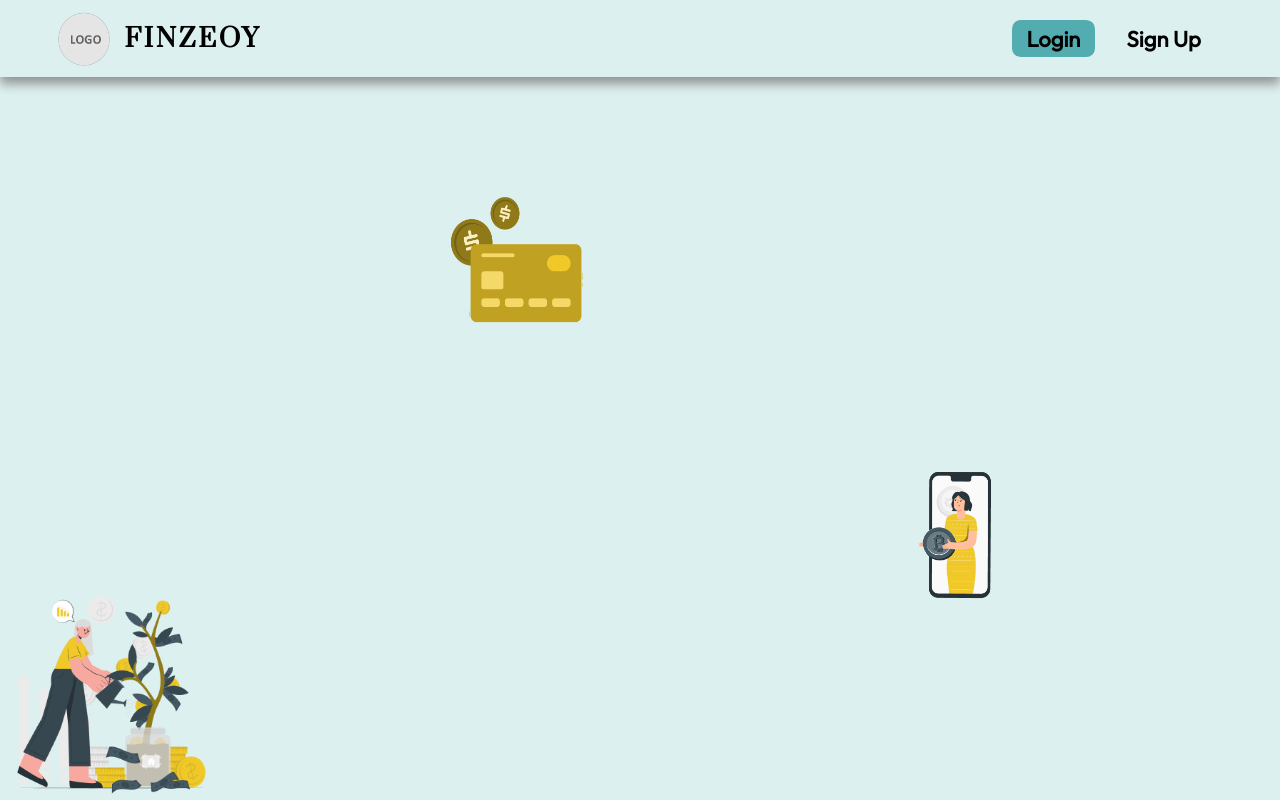
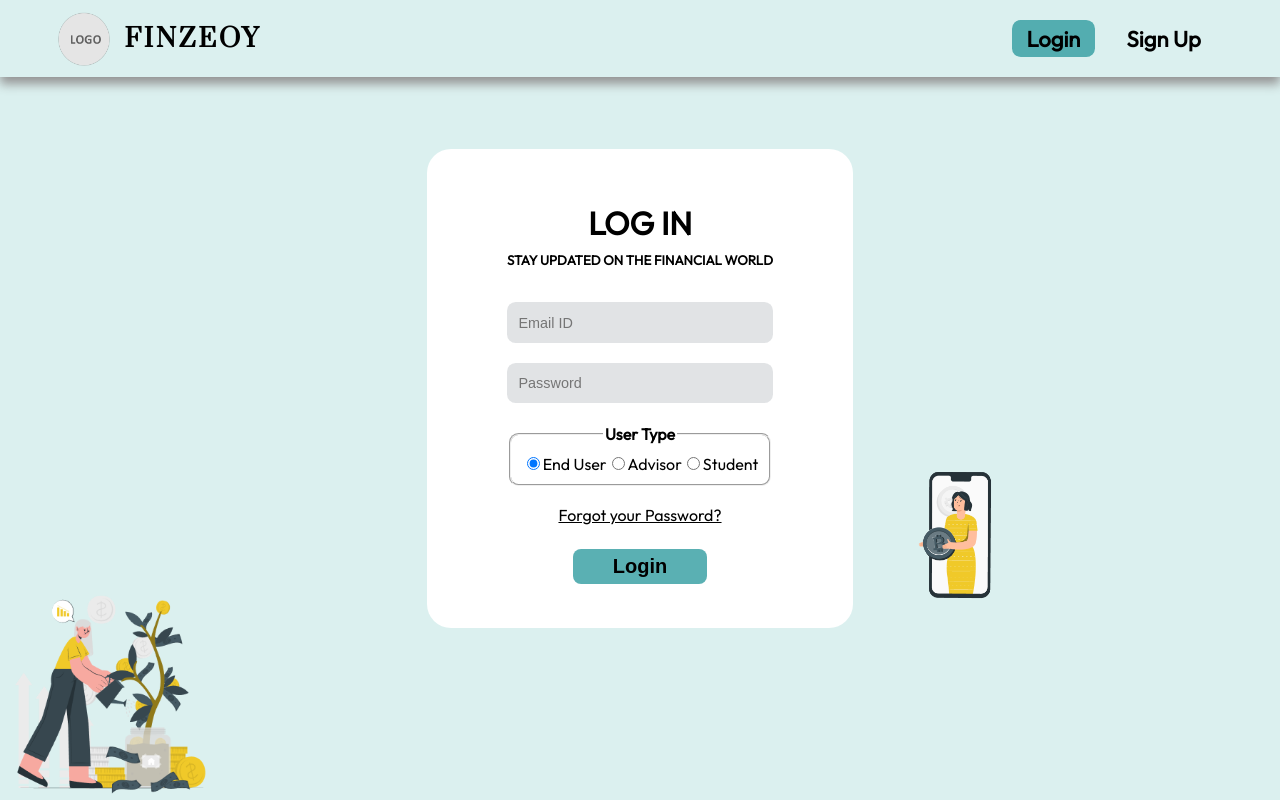
Before and after one commit to adhish-bahl/Finzeoy, a React (Create React App) app: page /signup in a window 1280 px wide. Built offline with nearby package versions, Linux system fonts and the light colour scheme.

Commit message:
Wired state to login and sign up componenets

```diff
--- a/src/components/Login.js
+++ b/src/components/Login.js
@@ -1,5 +1,51 @@
-import React from "react";
+import React, { useState } from "react";
+import '../styles/SignUpStyles.css'
 
 export default function Login() {
 
+    const [loginDetails, setLoginDetails] = useState({
+        email: "",
+        password: "",
+        userType: "end-user"
+    })
+
+    function handleChange(event) {
+        // validation code
+        const {name, value} = event.target;
+        setLoginDetails(prevFormData => {
+            return {
+                ...prevFormData,
+                [name] : value
+            }
+        })
+    }
+
+    function loginUser() {
+        // Code to authenticate user and display pages based on user type
+    }
+
+    return (
+        <div className="login--container">
+            <div>
+                <h1 className="signUp--head">LOG IN</h1>
+                <h5 className="signUp--head">STAY UPDATED ON THE FINANCIAL WORLD</h5>
+            </div>
+            <form className="signUp--form">
+                <input type={"email"} placeholder="Email ID" className="form--input" name="email" onChange={handleChange}></input>
+                <input type={"password"} placeholder="Password" className="form--input" name="password" onChange={handleChange}></input>
+                <fieldset className="form--radioInput">
+                    <legend className="form--radioInput--legend">User Type</legend>
+                    <input type={"radio"} name="userType" id="endUser" value="end-user" checked={loginDetails.userType === "end-user"} onChange={handleChange}></input>
+                    <label htmlFor="endUser">End User</label>
+                    <input type={"radio"} name="userType" id="advisor" value="financial-advisor" checked={loginDetails.userType === "financial-advisor"} onChange={handleChange}></input>
+                    <label htmlFor="advisor">Advisor</label>
+                    <input type={"radio"} name="userType" id="student" value="student" checked={loginDetails.userType === "student"} onChange={handleChange}></input>
+                    <label htmlFor="student">Student</label>
+                </fieldset>
+                <a href="#" className="form--forgotPass">Forgot your Password?</a>
+                <button className="form--submit" onClick={loginUser}>Login</button>
+            </form>
+        </div>
+    )
+
 }
--- a/src/components/SignUp.js
+++ b/src/components/SignUp.js
@@ -1,7 +1,31 @@
-import React from "react";
+import React, { useState } from "react";
 import '../styles/SignUpStyles.css'
 
 export default function SignUp() {
+
+    const [userDetails, setUserDetails] = useState({
+        name: "",
+        email: "",
+        phno: "",
+        userType: "none",
+        password: ""
+    });
+
+    function handleChange(event) {
+        // validation code
+        const {name, value} = event.target;
+        setUserDetails(prevFormData => {
+            return {
+                ...prevFormData,
+                [name] : value
+            }
+        })
+    }
+
+    function saveFormData() {
+        //Code to call backend and save form data
+    }
+
     return (
         <div className="signUp--container">
             <div>
@@ -9,17 +33,17 @@ export default function SignUp() {
                 <h5 className="signUp--head">STAY UPDATED ON THE FINANCIAL WORLD</h5>
             </div>
             <form className="signUp--form">
-                <input type={"text"} placeholder="Name" className="form--input"></input>
-                <input type={"email"} placeholder="Email ID" className="form--input"></input>
-                <input type={"tel"} placeholder="Phone Number" className="form--input"></input>
-                <select className="form--input">
-                    <option value="none" selected disabled hidden>User Type</option>
-                    <option>End User</option>
-                    <option>Financial Advisor</option>
-                    <option>Student</option>
+                <input type={"text"} placeholder="Name" className="form--input" name="name" value={userDetails.name} onChange={handleChange}></input>
+                <input type={"email"} placeholder="Email ID" className="form--input" name="email" value={userDetails.email} onChange={handleChange}></input>
+                <input type={"tel"} placeholder="Phone Number" className="form--input" name="phno" value={userDetails.phno} onChange={handleChange}></input>
+                <select name="userType" value={userDetails.userType} className="form--input" onChange={handleChange}>
+                    <option value="none" hidden>User Type</option>
+                    <option value="end-user">End User</option>
+                    <option value="financial-advisor">Financial Advisor</option>
+                    <option value="student">Student</option>
                 </select>
-                <input type={"password"} placeholder="Password" className="form--input"></input>
-                <button className="form--submit">Join Now</button>
+                <input type={"password"} placeholder="Password" className="form--input" name="password" value={userDetails.password} onChange={handleChange}></input>
+                <button className="form--submit" onClick={saveFormData}>Join Now</button>
             </form>
         </div>
     )
--- a/src/styles/SignUpStyles.css
+++ b/src/styles/SignUpStyles.css
@@ -1,12 +1,16 @@
-.signUp--container {
+.signUp--container, .login--container {
     margin: auto;
-    margin-top: 4em;
+    margin-top: 4.5em;
     height: fit-content;
     width: fit-content;
     background: #FFFFFF;
     border-radius: 1.5em;
     padding: 1em 5em;
     font-family: 'Outfit', sans-serif;
+}
+
+.login--container {
+    padding: 2.75em 5em;
 }
 
 .signUp--head {
@@ -46,3 +50,18 @@
 .form--submit:hover {
     background-color: rgba(49, 157, 160, 1);
 }
+
+.form--forgotPass {
+    color: black;
+    margin-top: 1.2em;
+}
+
+.form--radioInput {
+    margin-top: 0.7em;
+    border-radius: 0.6em;
+    padding: 0.6em 0em;
+}
+
+.form--radioInput--legend {
+    font-weight: 700;
+}
```
